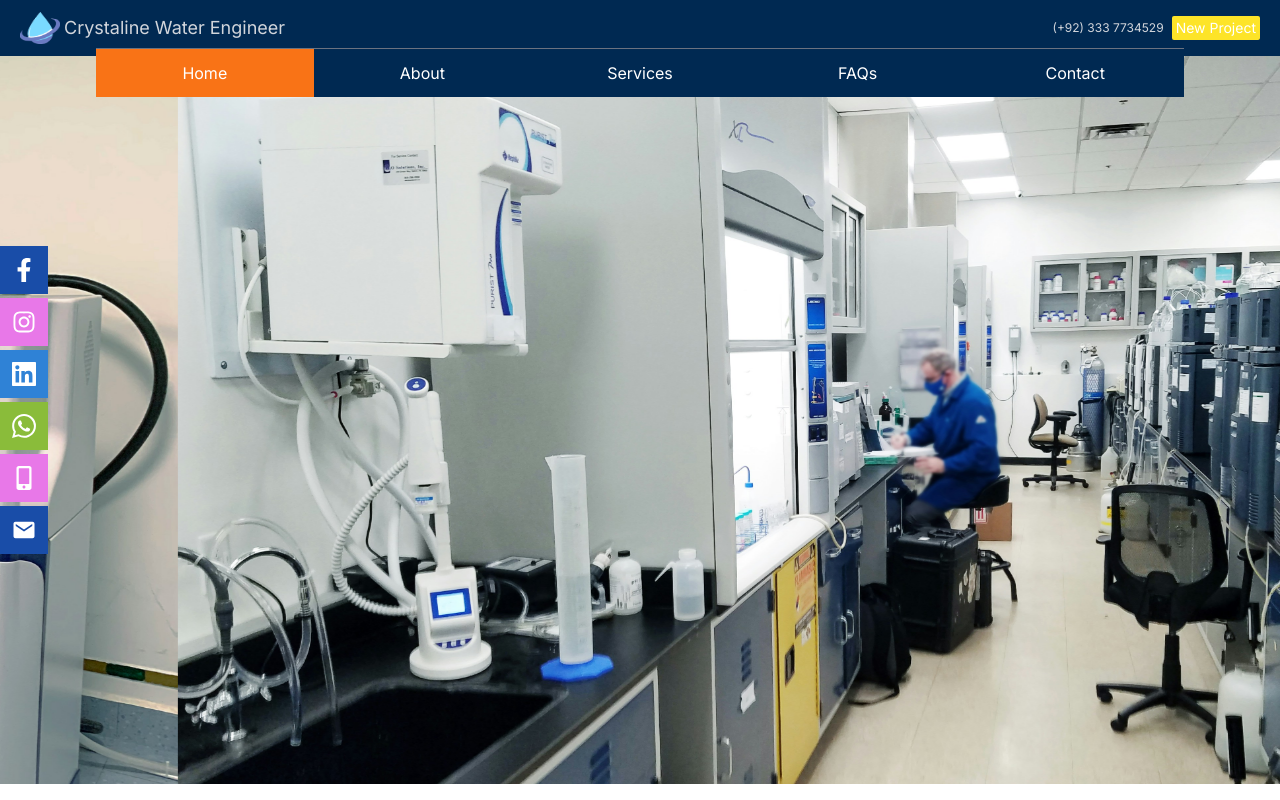
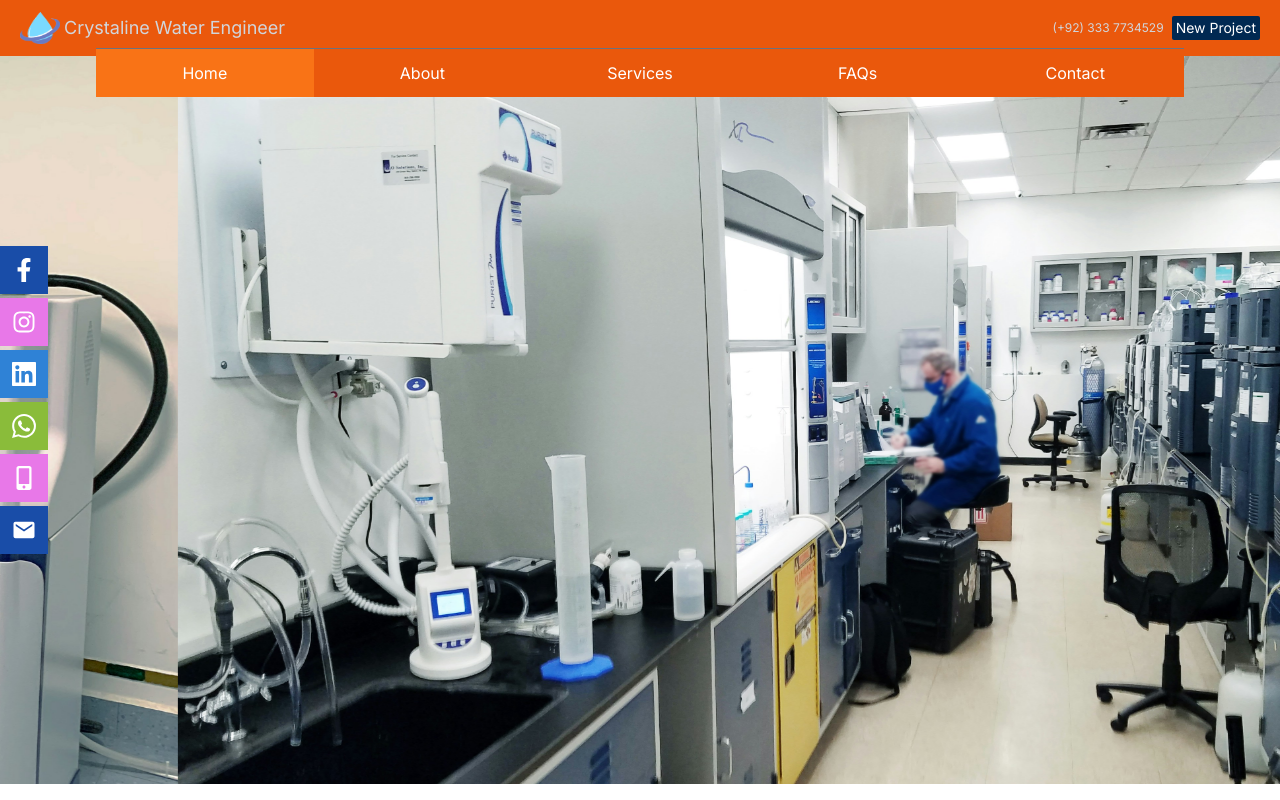
Before and after one commit to mafaqahmed/crytalline-water-engineer, a Next.js app: page / in a window 1280 px wide. Shown: the top 800 px of the page. Built offline with nearby package versions, Linux system fonts and the light colour scheme.

Commit message:
Changed app branding

```diff
--- a/tailwind.config.ts
+++ b/tailwind.config.ts
@@ -9,9 +9,9 @@ const config: Config = {
   theme: {
     extend: {
       colors: {
-        primary: "#002952",
-        secondary: "#FDE428",
-        ternary: "#E2E6E9",
+        primary: "rgb(234, 88, 12)",
+        secondary: "#002952",
+        ternary: "#B91C1C",
         positive: "#fbbc04",
         negative: "#21BA45",
       },
@@ -22,6 +22,7 @@ const config: Config = {
       },
       screens: {
         "mobile-sm": "380px",
+        "sm-lg": "940px",
         featuresc: "1080px",
       },
     },
```
